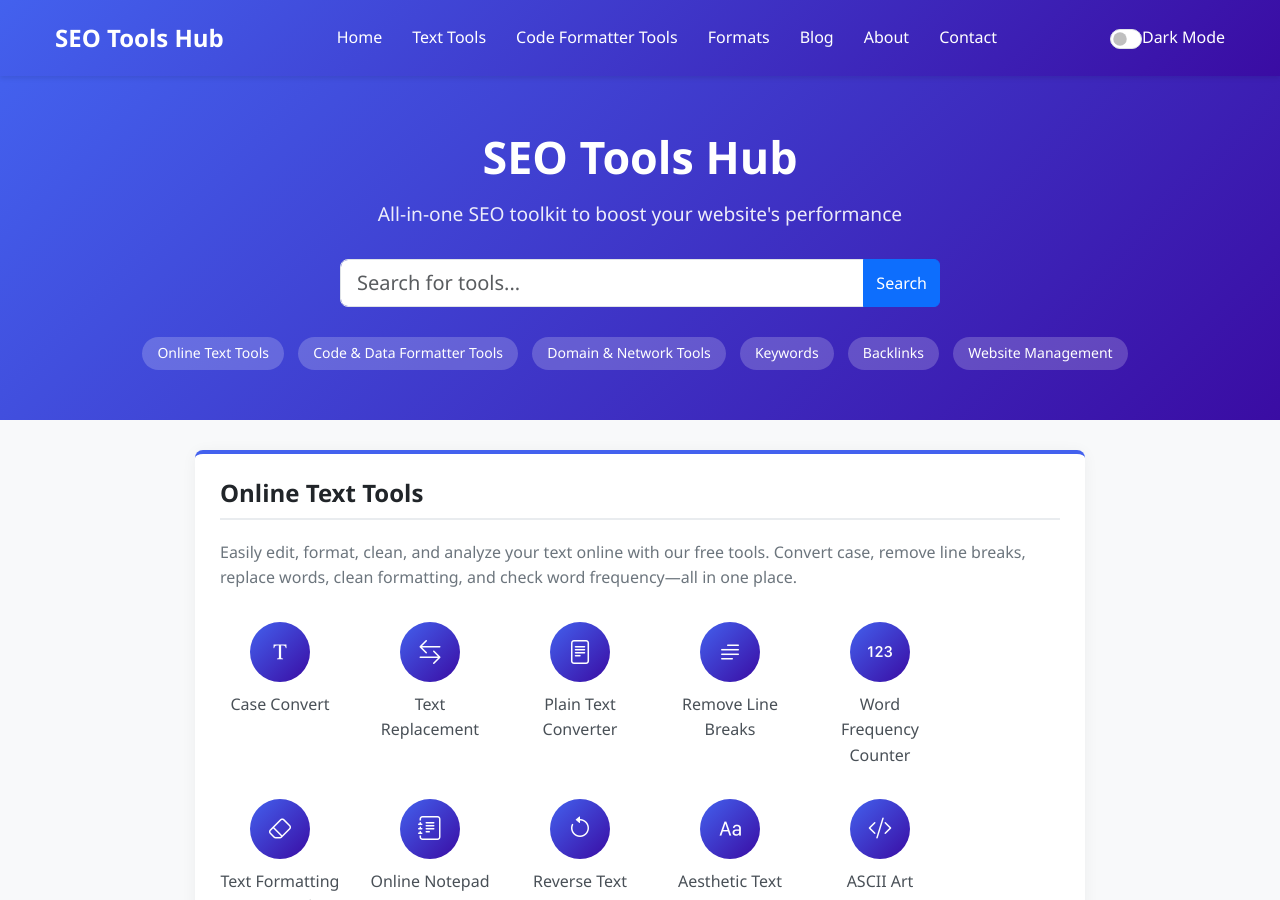
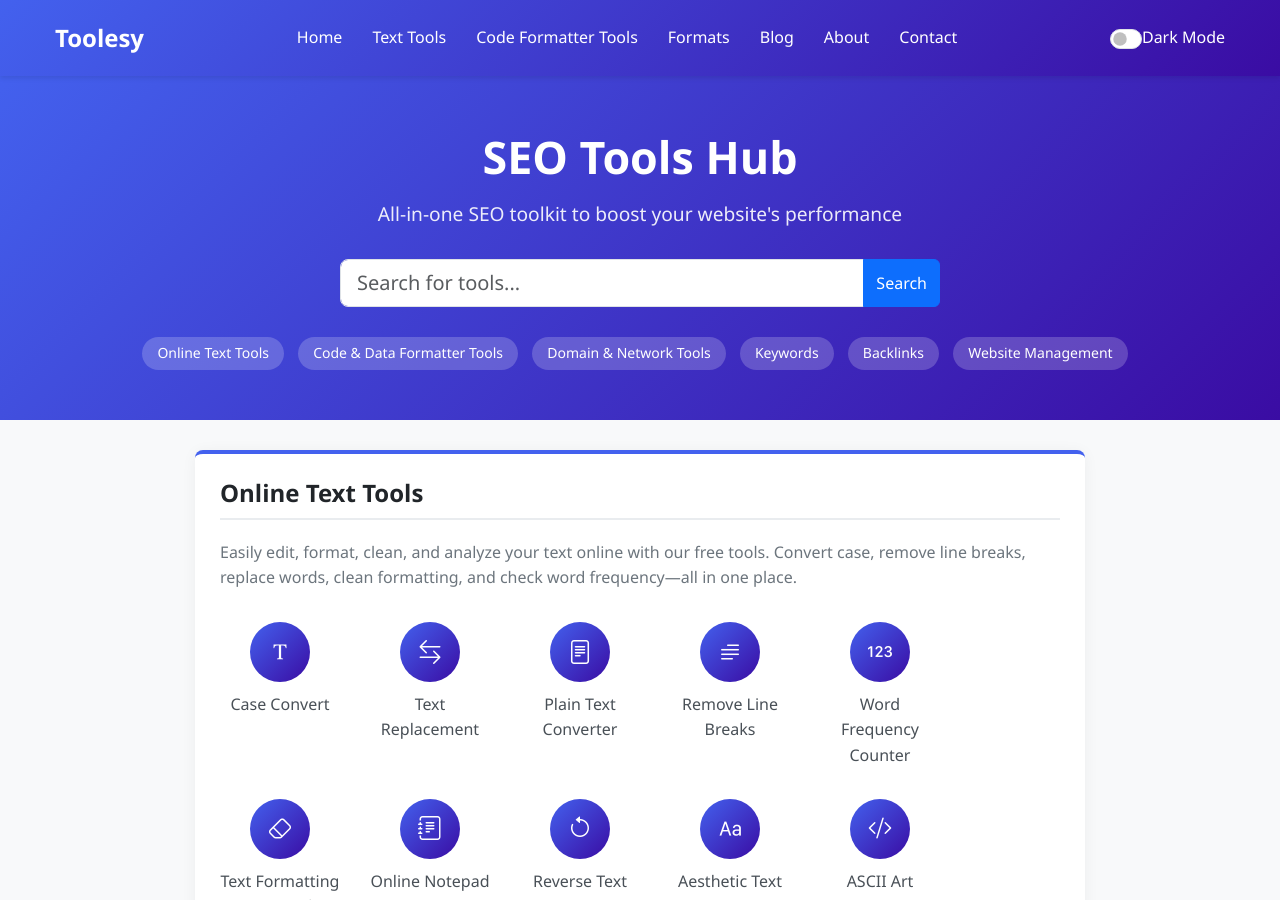
Before and after one commit to moloy900/toolesy, a Jekyll site: the page built from index.markdown, in a window 1280 px wide and 900 px high. Built offline with Jekyll 4.4.1, drawn with Linux system fonts in a browser that asks for light colours.

Commit message:
brand name chnage

```diff
--- a/_includes/header.html
+++ b/_includes/header.html
@@ -3,7 +3,7 @@
   <div class="header-container">
     <!-- Left: Logo -->
     <div class="logo">
-      <a href="{{ '/' | relative_url }}" class="text-decoration-none text-white fw-bold fs-4">SEO Tools Hub</a>
+      <a href="{{ '/' | relative_url }}" class="text-decoration-none text-white fw-bold fs-4">Toolesy</a>
     </div>
 
     <!-- Mobile Menu Toggle -->
```
